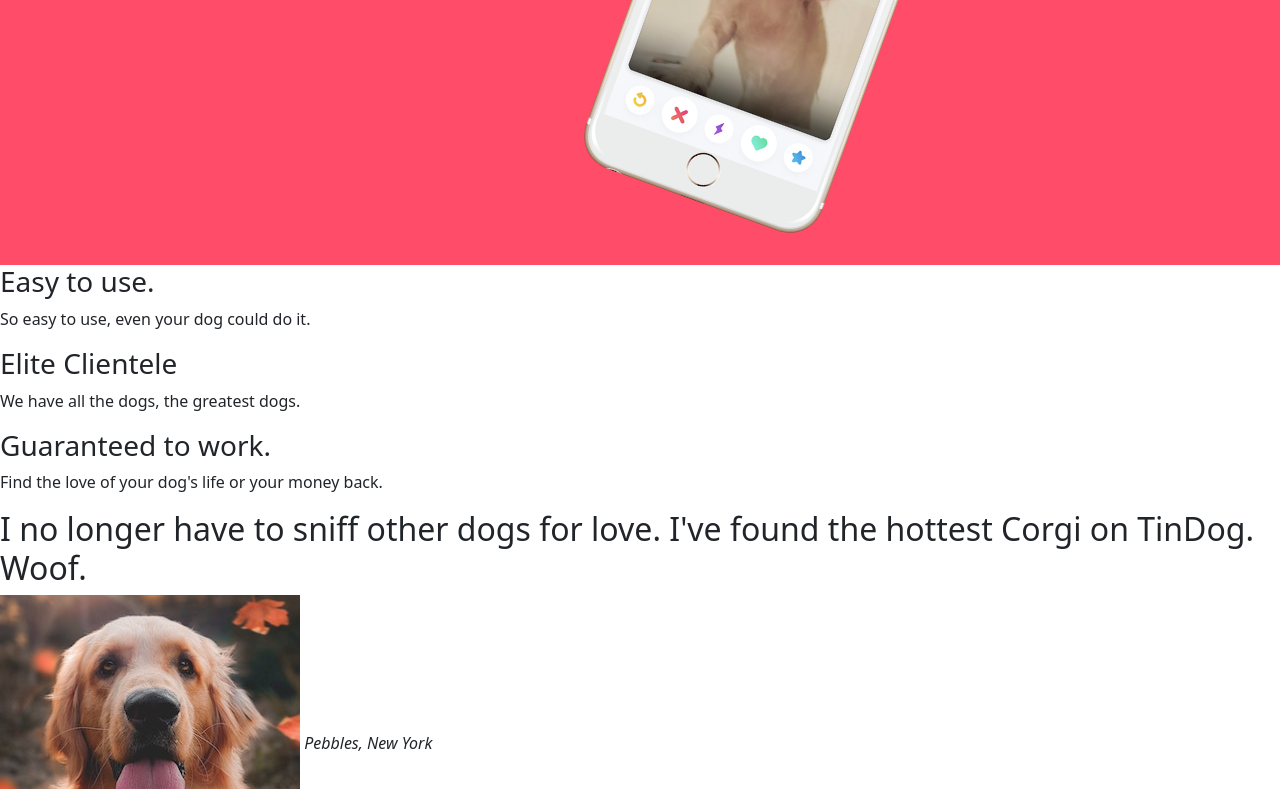
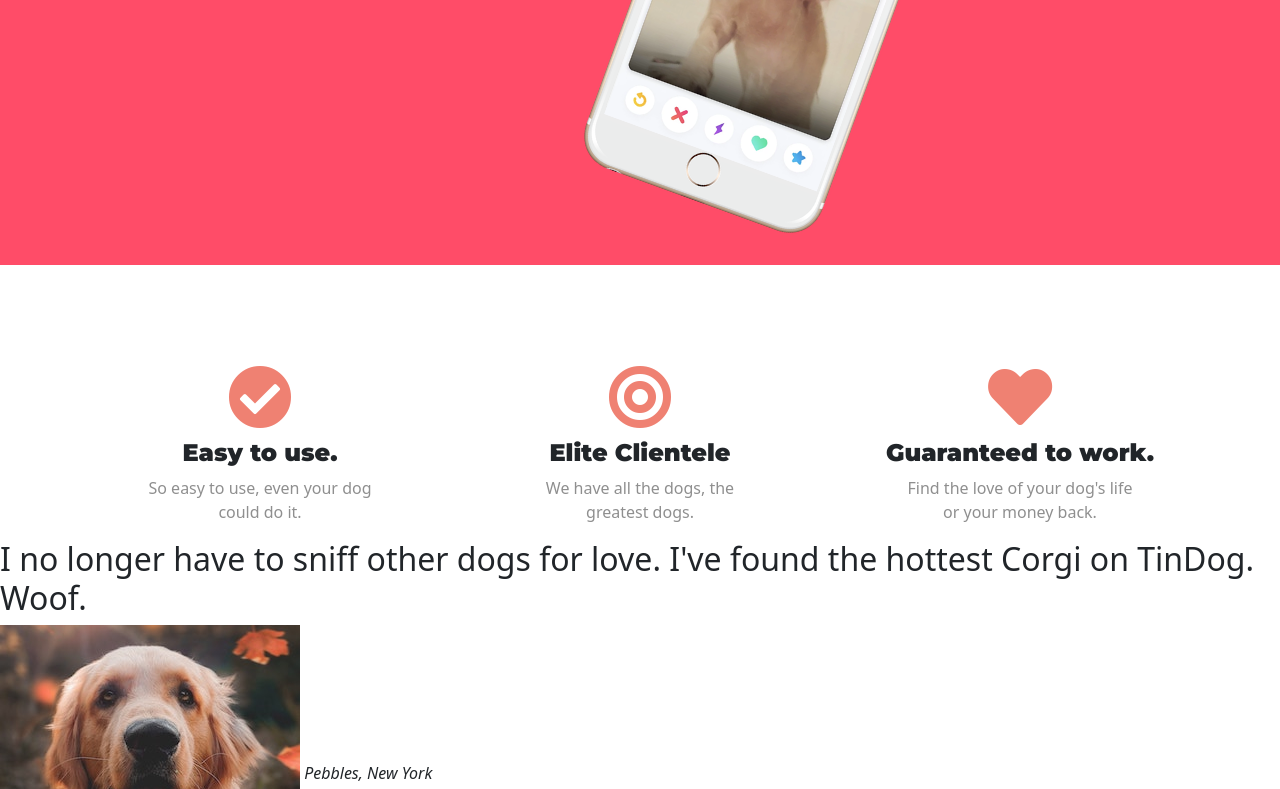
Before and after one commit to BekirKutluhan/TinDog, a plain HTML site: page index.html in a window 1280 px wide. Shown: the part 459-1248 px from the top of the page. Drawn offline with nearby package versions, Linux system fonts and the light colour scheme.

Commit message:
Second Section Completed

```diff
--- a/css/styles.css
+++ b/css/styles.css
@@ -1,14 +1,37 @@
+h3
+{
+  font-family: 'Montserrat', sans-serif;
+  font-size: 1.5rem;
+  font-weight:900 ;
+}
+.color-red
+{
+    color:#ef8172;
+    margin-bottom: 10px;
+}
+.color-red:hover
+{
+  color: #ff4c68;
+}
 
-
-
+.textcenter
+{
+  text-align: center;
+}
 .navbar-padding
 {
   padding:2em 2em 2em 0;
 }
+.Mont
+{
+  font-family: 'Montserrat', sans-serif;
+  font-size: 1.5rem;
+  font-weight:900 ;
+}
 
 #firstHeader
 {
-font-family: 'Montserrat-Black', sans-serif;
+font-family: 'Montserrat', sans-serif;
 font-size: 3rem;
 font-weight: 900;
 line-height: 1.5;
@@ -17,14 +40,20 @@ margin-bottom: 30px;
 }
 #Navlinks
 {
-  font-family: 'Montserrat-Black', sans-serif;
+  font-family: 'Montserrat', sans-serif;
   font-size: 1.5rem;
+}
 
+#paragraphs1
+{
+  color: #8f8f8f;
 }
+
 #title
 {
   background-color: #ff4c68;
 }
+
 #TindogH
 {
   font-family: 'ubuntu',sans-serif;
--- a/index.html
+++ b/index.html
@@ -11,8 +11,7 @@
   <!-- GOOGLE FONTS -->
   <link href="https://fonts.googleapis.com/css2?family=Abril+Fatface&family=Cinzel:wght@400;600&family=Dancing+Script:wght@600&family=Kumbh+Sans:wght@100;300;400;700&family=Montserrat:wght@400;700;900&family=Permanent+Marker&family=Satisfy&family=Ubuntu:wght@400;700&display=swap" rel="stylesheet"></head>
   <!-- FONT AWESOME -->
-  <script defer src="https://use.fontawesome.com/releases/v5.15.4/js/all.js" integrity="sha384-rOA1PnstxnOBLzCLMcre8ybwbTmemjzdNlILg8O7z1lUkLXozs4DHonlDtnE7fpc" crossorigin="anonymous"></script>
-
+<link rel="stylesheet" href="https://use.fontawesome.com/releases/v5.15.4/css/all.css" integrity="sha384-DyZ88mC6Up2uqS4h/KRgHuoeGwBcD4Ng9SiP4dIRy0EXTlnuz47vAwmeGwVChigm" crossorigin="anonymous"/>
   <section id="title">
 <div class="container" style="padding:3em;">
     <navbar class="navbar navbar-expand-lg navbar-dark navbar-padding">
@@ -43,7 +42,7 @@
     <!-- Title -->
 
       <div class="row">
-        <div class="col-lg-6 col-md-12" >
+        <div class="col-lg-6 col-md-12">
           <h1 id="firstHeader">Meet new and interesting dogs nearby.</h1>
           <button type="button" class="btn btn-dark btn-lg"><i class="fab fa-apple"></i> Download</button>
       <button type="button" class="btn btn-outline-light btn-lg"><i class="fab fa-google-play"></i> Download</button>
@@ -63,15 +62,32 @@
   <!-- Features -->
 
   <section id="features">
+  <div class="container">
+  <div class="row" style="margin-top:100px;">
 
-    <h3>Easy to use.</h3>
-    <p>So easy to use, even your dog could do it.</p>
+              <div class="col-lg-4 textcenter">
+              <i class="fas fa-check-circle color-red fa-4x"></i><br>
+              <h3 class="Mont"> Easy to use.</h3>
+              <p id="paragraphs1">So easy to use, even your dog <br> could do it.</p>
+            </div><!-- COL-CIRCLE -->
+              <div class="col-lg-4 textcenter">
+                <i class="fas fa-bullseye  color-red fa-4x"></i><br>
+                <h3 class="Mont" >Elite Clientele</h3>
+                <p id="paragraphs1">We have all the dogs, the <br>greatest dogs.</p>
+            </div><!-- COL-BULLSEYE -->
+            <div class="col-lg-4 textcenter">
+                <i class="fas fa-heart color-red fa-4x "></i><br>
+                <h3 class="Mont">Guaranteed to work.</h3>
+                <p id="paragraphs1">Find the love of your dog's life <br> or your money back.</p>
+          </div> <!-- COL-HEART -->
+      </div> <!-- CONTAINER-ROW -->
+    </div><!-- CONTAINER -->
 
-    <h3>Elite Clientele</h3>
-    <p>We have all the dogs, the greatest dogs.</p>
 
-    <h3>Guaranteed to work.</h3>
-    <p>Find the love of your dog's life or your money back.</p>
+
+
+
+
 
   </section>
 
```
